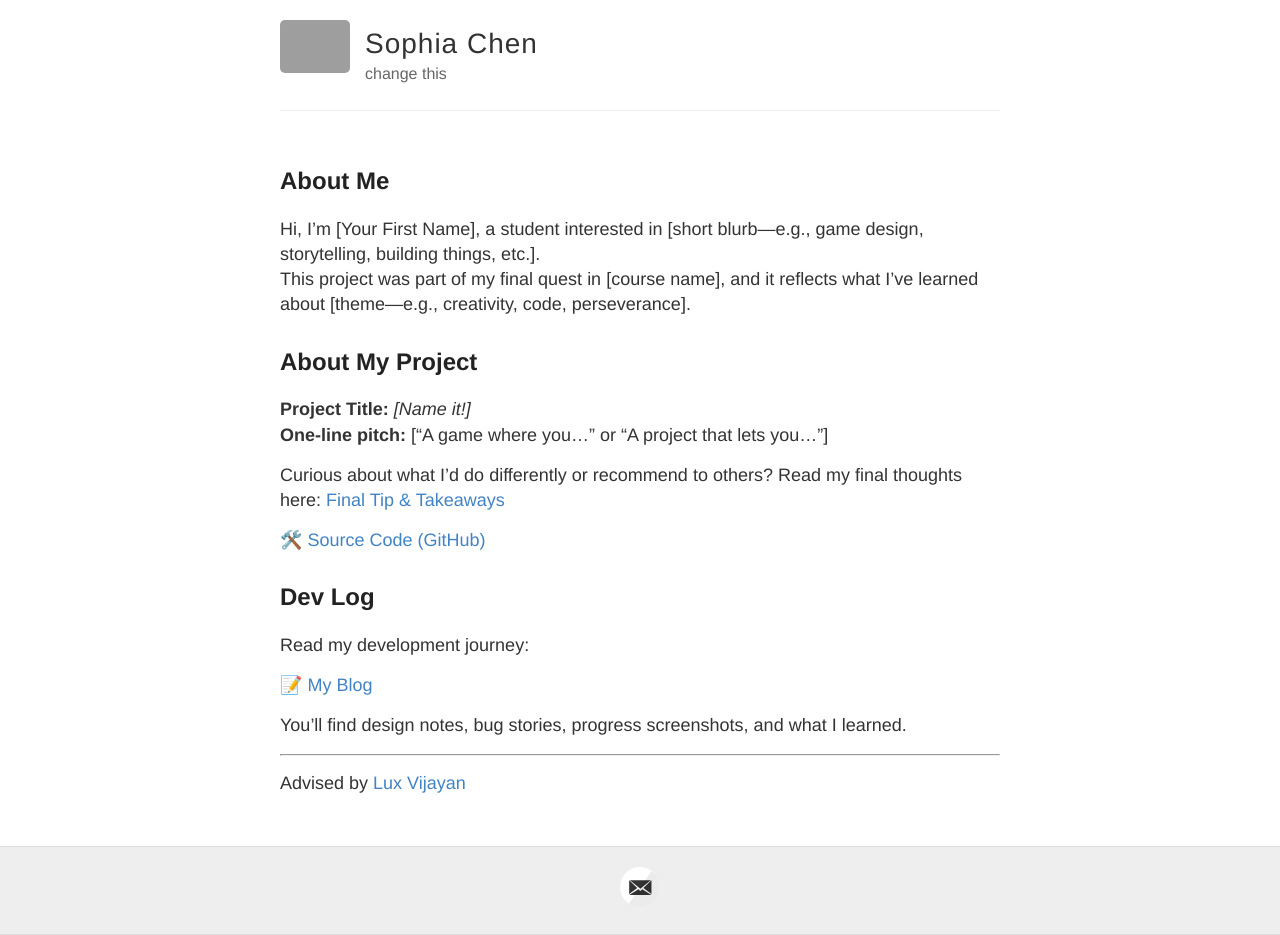
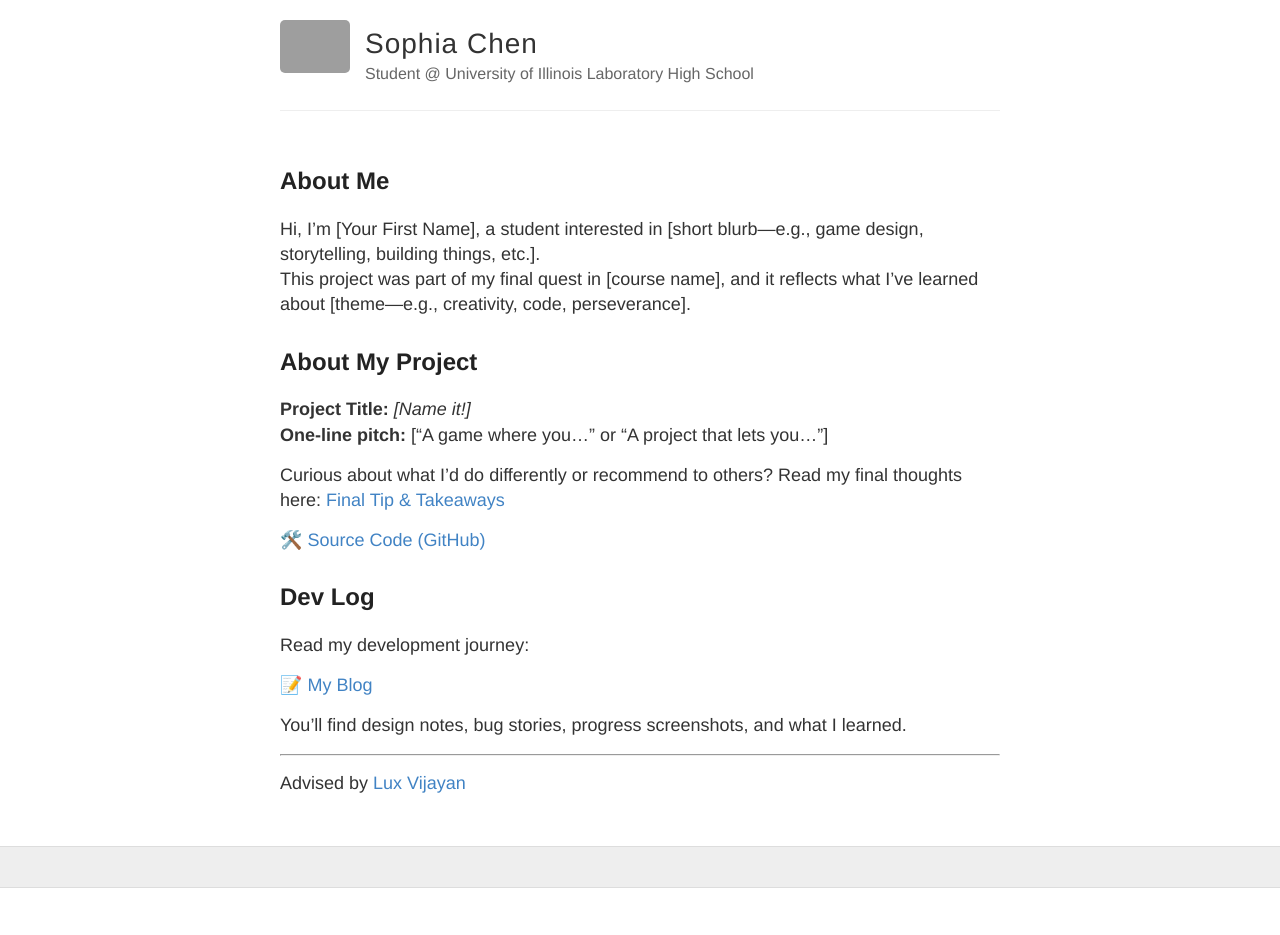
Before and after one commit to sophiachen120/sophiachen120.github.io, a Jekyll site: the page built from index.md, in a window 1280 px wide. Built offline with Jekyll 4.4.1, drawn with Linux system fonts in a browser that asks for light colours; after the commit the page ends 900 px from its top, so only the background shows below that; grey boxes are pictures that could not be loaded.

Commit message:
Update _config.yml

```diff
--- a/_config.yml
+++ b/_config.yml
@@ -6,7 +6,7 @@
 name: Sophia Chen
 
 # Short bio or description (displayed in the header)
-description: [change this]
+description: Student @ University of Illinois Laboratory High School
 
 # URL of your avatar or profile pic (you could use your GitHub profile pic)
 avatar: https://raw.githubusercontent.com/barryclark/jekyll-now/master/images/jekyll-logo.png
@@ -19,7 +19,7 @@ avatar: https://raw.githubusercontent.com/barryclark/jekyll-now/master/images/je
 # you only have to change your email.
 footer-links:
   dribbble:
-  email: yourmail@mail.com
+  email:
   facebook:
   flickr:
   rss: # just type anything here for a working RSS icon
```
